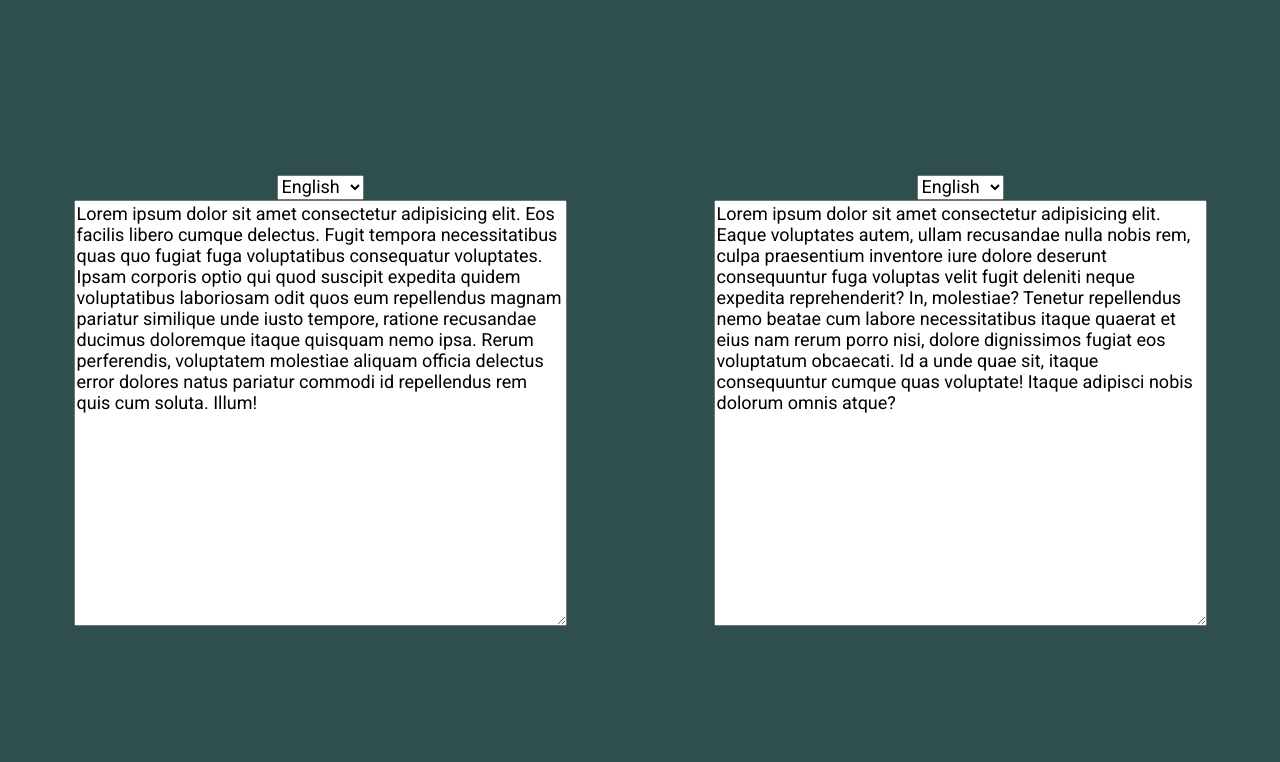
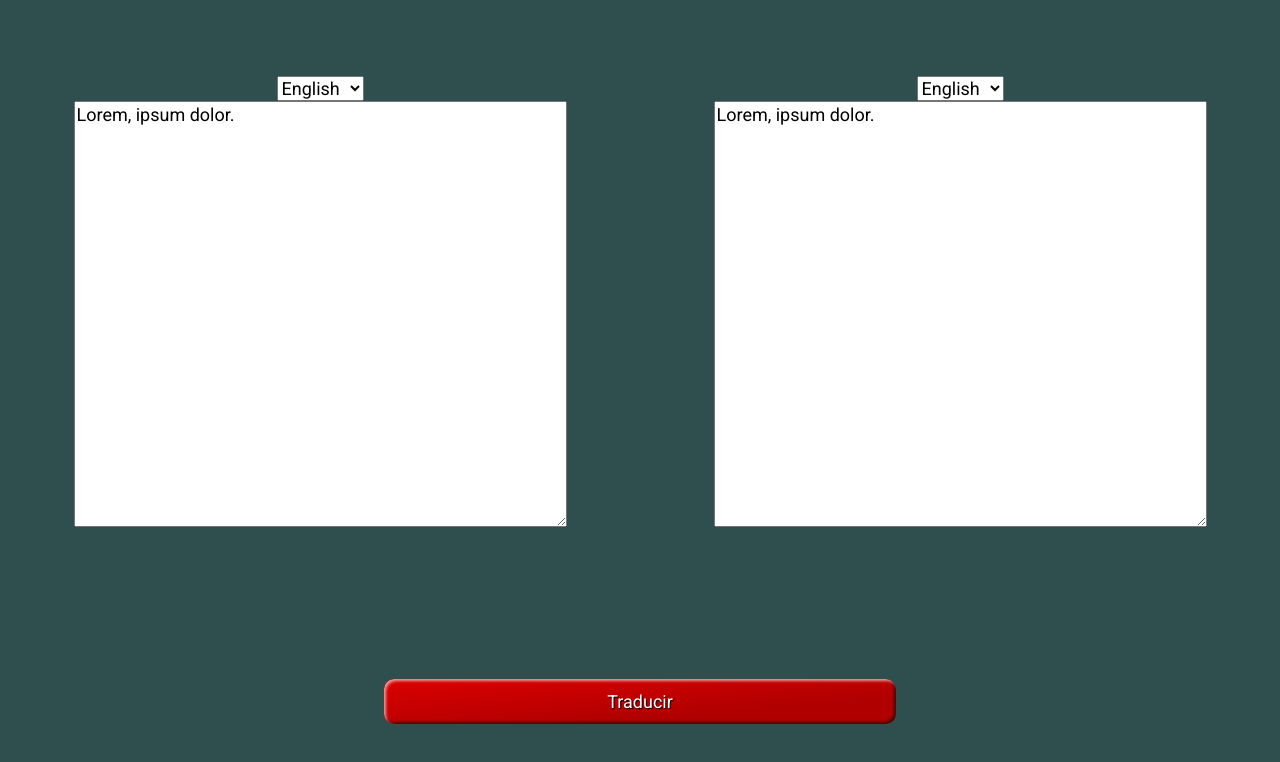
Before and after one commit to ferchuqui/traductor, a website: page public/index.html in a window 1280 px wide. Drawn offline with Linux system fonts and the light colour scheme.

Commit message:
Added Translate button

```diff
--- a/public/css/styles.css
+++ b/public/css/styles.css
@@ -5,13 +5,21 @@
   margin: 0;
 }
 .container {
-  background-color: darkslategrey;
+
   display: flex;
   flex-direction: row;
-  height: 100vh;
+
   justify-content: space-around;
   width: 100vw;
 
+}
+.main{
+  display: flex;
+  background-color: darkslategrey;
+  height: 100vh;
+  flex-direction: column;
+  justify-content: space-around;
+  align-items: center;
 }
 .original {
   align-items: center;
@@ -27,3 +35,32 @@
   flex-direction: column;
   justify-content: center;
 }
+.button {
+  border: 0;
+    line-height: 2.5;
+    padding: 0 20px;
+    font-size: 1rem;
+    align-items: flex-end;
+    /* text-align: center; */
+    color: #fff;
+    text-shadow: 1px 1px 1px #000;
+    border-radius: 10px;
+    width: 40%;
+    align-items: center;
+    background-color: rgba(220, 0, 0, 1);
+    background-image: linear-gradient(to top left,
+                                      rgba(0, 0, 0, .2),
+                                      rgba(0, 0, 0, .2) 30%,
+                                      rgba(0, 0, 0, 0));
+    box-shadow: inset 2px 2px 3px rgba(255, 255, 255, .6),
+                inset -2px -2px 3px rgba(0, 0, 0, .6);
+}
+
+.button:hover {
+    background-color: rgba(255, 0, 0, 1);
+}
+
+.button:active {
+    box-shadow: inset -2px -2px 3px rgba(255, 255, 255, .6),
+                inset 2px 2px 3px rgba(0, 0, 0, .6);
+}
--- a/public/index.html
+++ b/public/index.html
@@ -19,10 +19,8 @@
               <option value="French">French</option>
             </select>
           </div>
-            <textarea name="original" id="original" cols="50" rows="20 ">Lorem ipsum dolor sit amet consectetur adipisicing elit. Eos facilis libero cumque delectus. Fugit tempora necessitatibus quas quo fugiat fuga voluptatibus consequatur voluptates. Ipsam corporis optio qui quod suscipit expedita quidem voluptatibus laboriosam odit quos eum repellendus magnam pariatur similique unde iusto tempore, ratione recusandae ducimus doloremque itaque quisquam nemo ipsa. Rerum perferendis, voluptatem molestiae aliquam officia delectus error dolores natus pariatur commodi id repellendus rem quis cum soluta. Illum!</textarea>
-
+          <textarea name="original" id="original" cols="50" rows="20 ">Lorem, ipsum dolor.</textarea>
         </div>
-
         <div class="translated">
           <div class="selectorTarget">
             <select name="target">
@@ -31,11 +29,12 @@
               <option value="French">French</option>
             </select>
           </div>
-            <textarea name="translated" id="translated" cols="50" rows="20">Lorem ipsum dolor sit amet consectetur adipisicing elit. Eaque voluptates autem, ullam recusandae nulla nobis rem, culpa praesentium inventore iure dolore deserunt consequuntur fuga voluptas velit fugit deleniti neque expedita reprehenderit? In, molestiae? Tenetur repellendus nemo beatae cum labore necessitatibus itaque quaerat et eius nam rerum porro nisi, dolore dignissimos fugiat eos voluptatum obcaecati. Id a unde quae sit, itaque consequuntur cumque quas voluptate! Itaque adipisci nobis dolorum omnis atque?</textarea>
+          <textarea name="translated" id="translated" cols="50" rows="20">Lorem, ipsum dolor.</textarea>
         </div>
 
     </div>
-
+      <button class="button">Traducir
+      </button>
   </div>
 </body>
 </html>
```
Lines whose indentation alone changed are shown as unchanged.
